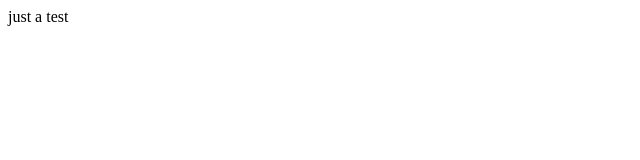
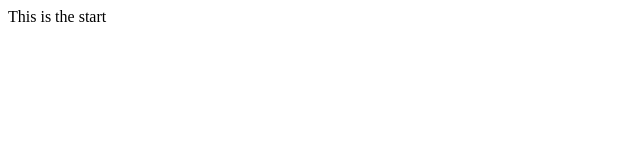
Before and after one commit to airidziox/type24-new, a plain HTML site: page fetching_users/index.html in a window 1280 px wide. Shown: the full height of the page, 0-640 px from the left. Drawn offline with Linux system fonts and the light colour scheme.

Commit message:
first commit

```diff
--- a/index.html
+++ b/fetching_users/index.html
@@ -2,9 +2,9 @@
 <html lang="en">
 <head>
     <meta charset="UTF-8">
-    <title>Title</title>
+    <title>Users</title>
 </head>
 <body>
-    <div>just a test</div>
+    <div>This is the start</div>
 </body>
 </html>
```
Also changed, not shown: package.json (deleted, +0 -10 lines), fetching_users/script.js (renamed from index.js), fetching_users/style.css (added).
